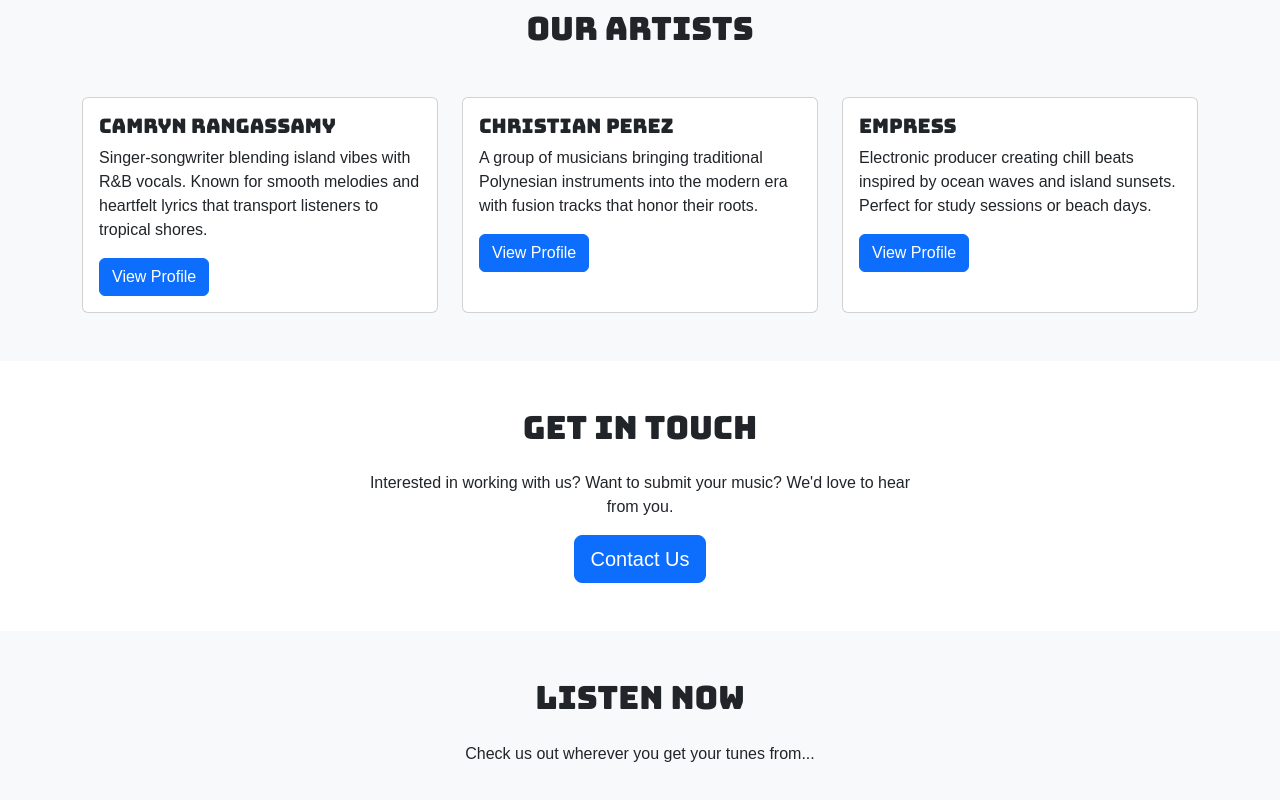
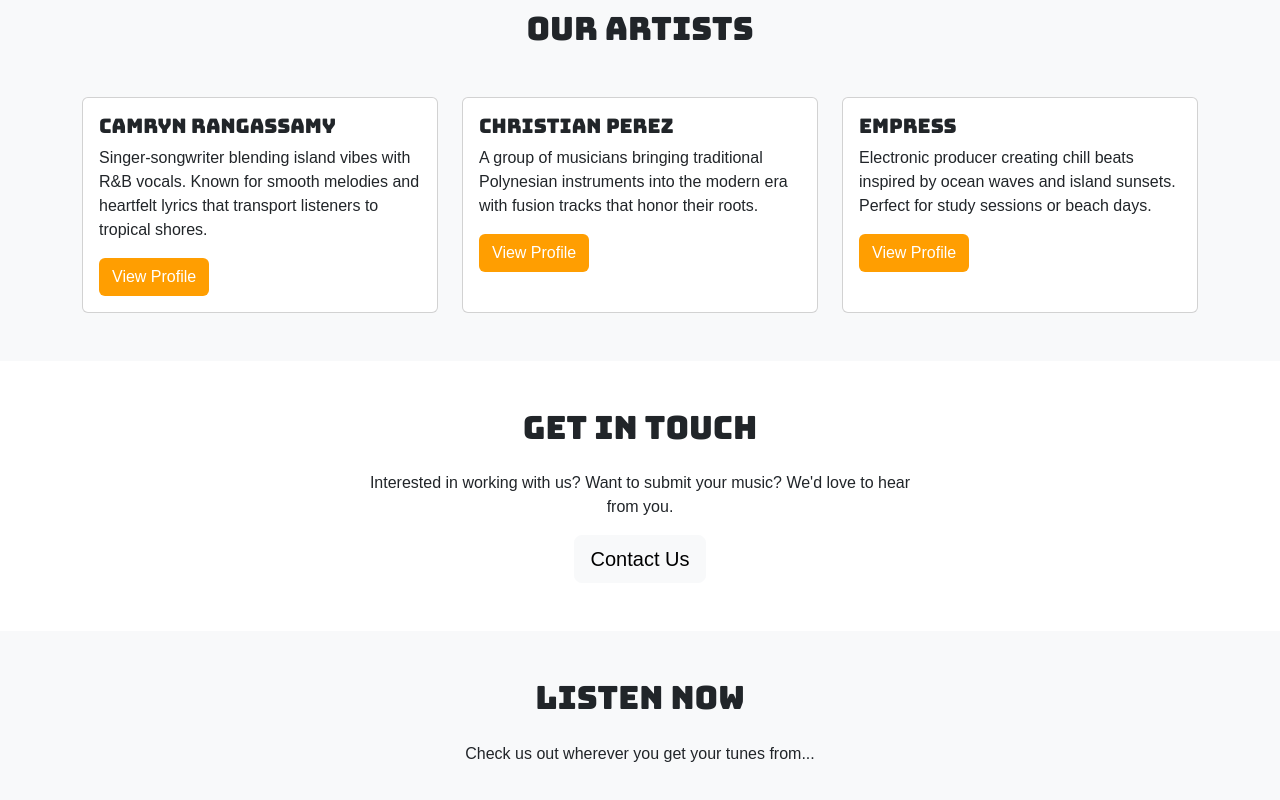
Before and after one commit to ccristil/amene-music, a website: page index.html in a window 1280 px wide. Shown: the part 814-1614 px from the top of the page. Drawn offline with nearby package versions, Linux system fonts and the light colour scheme.

Commit message:
new btn styles added

```diff
--- a/index.html
+++ b/index.html
@@ -80,7 +80,7 @@
                         <div class="card-body">
                             <h5 class="card-title">Camryn Rangassamy</h5>
                             <p class="card-text">Singer-songwriter blending island vibes with R&B vocals. Known for smooth melodies and heartfelt lyrics that transport listeners to tropical shores.</p>
-                            <a data-bs-toggle="modal" data-bs-target="#modal1" class="btn btn-primary">View Profile</a>
+                            <a data-bs-toggle="modal" data-bs-target="#modal1" class="btn profile-btn">View Profile</a>
                         </div>
                     </div>
                 </div>
@@ -89,7 +89,7 @@
                         <div class="card-body">
                             <h5 class="card-title">Christian Perez</h5>
                             <p class="card-text">A group of musicians bringing traditional Polynesian instruments into the modern era with fusion tracks that honor their roots.</p>
-                            <a data-bs-toggle="modal" data-bs-target="#modal2" class="btn btn-primary">View Profile</a>
+                            <a data-bs-toggle="modal" data-bs-target="#modal2" class="btn profile-btn">View Profile</a>
                         </div>
                     </div>
                 </div>
@@ -98,7 +98,7 @@
                         <div class="card-body">
                             <h5 class="card-title">Empress</h5>
                             <p class="card-text">Electronic producer creating chill beats inspired by ocean waves and island sunsets. Perfect for study sessions or beach days.</p>
-                            <a data-bs-toggle="modal" data-bs-target="#modal3" class="btn btn-primary">View Profile</a>
+                            <a data-bs-toggle="modal" data-bs-target="#modal3" class="btn profile-btn">View Profile</a>
                         </div>
                     </div>
                 </div>
@@ -112,7 +112,7 @@
             <div class="col-lg-6 mx-auto text-center">
                 <h2 class="mb-4">Get In Touch</h2>
                 <p>Interested in working with us? Want to submit your music? We'd love to hear from you.</p>
-                <a href="#" class="btn btn-lg btn-primary">Contact Us</a>
+                <a href="#" class="btn btn-lg btn-light">Contact Us</a>
             </div>
         </div>
     </section>
--- a/site.css
+++ b/site.css
@@ -51,6 +51,16 @@ html {
 
 body {
     margin-bottom: 60px;
+}
+
+.profile-btn {
+    background-color: #FF9E01;
+    color: white;
+}
+
+.profile-btn:hover {
+    background-color: #E88900;
+    color:white;
 }
 
 .form-floating > .form-control-plaintext::placeholder, .form-floating > .form-control::placeholder {
```
